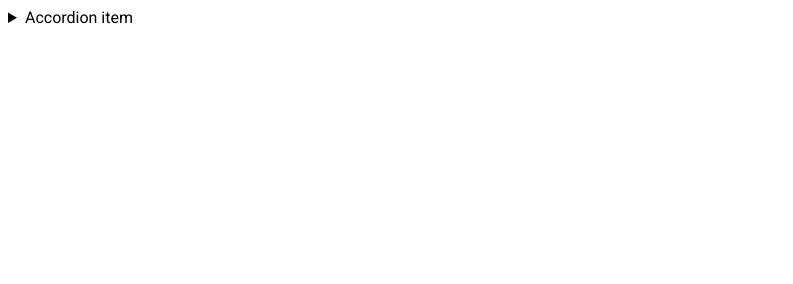
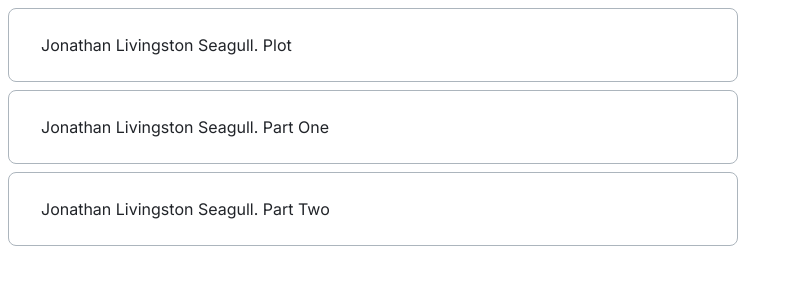
Before and after one commit to js-tasks-ru/htmlcss-20220811_exisego, a website: page 03-lection1/02-accordion/index.html in a window 1280 px wide. Shown: the whole page, without its empty margins (0-793 px from the left). Drawn offline with Linux system fonts and the light colour scheme.

Commit message:
Added styled accordion

```diff
--- a/03-lection1/02-accordion/accordion.css
+++ b/03-lection1/02-accordion/accordion.css
@@ -1 +1,52 @@
 /* Стилизация аккордеона */
+@import url('https://fonts.googleapis.com/css2?family=Inter&display=swap');
+
+@mixin inter-font() {
+    font-family: 'Inter', sans-serif;
+}
+
+p {
+    margin-right: 0;
+}
+
+.accordion {
+    box-sizing: border-box;
+    display: inline-block;
+    border: 1px solid var(--grey-3);
+    border-radius: 8px;
+    width: 730px;
+    padding-bottom: 24px;
+    margin-bottom: 8px;
+    font-size: 16px;
+    font-weight: 400;
+    line-height: 24px;
+}
+
+.accordion__summary {
+    margin-top: 24px;
+    margin-left: 32px;
+    font-family: 'Inter', sans-serif;
+    cursor: pointer;
+    color: var(--black);
+}
+
+.accordion__summary::-webkit-details-marker,
+.accordion__summary::marker { /* нестандартный псевдоэлемент Google Chrome */
+    display: none;
+    content: "";
+}
+
+.accordion__item {
+    margin-left: 32px;
+    margin-bottom: 8px;
+    width: 649px;
+    color: var(--grey-4);
+}
+
+.accordion__item:last-child {
+    margin-bottom: 0;
+}
+
+.accordion__summary, .accordion__item {
+    font-family: 'Inter', sans-serif;
+}
--- a/03-lection1/02-accordion/index.html
+++ b/03-lection1/02-accordion/index.html
@@ -6,12 +6,34 @@
         <link rel="stylesheet" href="./accordion.css">
     </head>
     <body>
-        <details>
-            <summary>
-                Accordion item
+        <details class="accordion">
+            <summary class="accordion__summary">
+                Jonathan Livingston Seagull. Plot
             </summary>
-            <p>
-                Hidden content
+            <p class="accordion__item">
+                The book tells the story of Jonathan Livingston Seagull, a seagull who is bored with daily squabbles over food. Seized by a passion for flight, he pushes himself and learns everything he can about flying. His increasing unwillingness to conform finally results in his expulsion from the flock. Now an outcast, he continues to learn, becoming increasingly pleased with his abilities while leading a peaceful and happy life.
+            </p>
+            <p class="accordion__item">
+                One day Jonathan meets two gulls who take him to a "higher plane of existence" in which there is no heaven, but a better world found through perfection of knowledge. There he meets another seagull who loves to fly. He discovers that his sheer tenacity and desire to learn have made him "pretty well a one-in-a-million bird." In this new place, Jonathan befriends the wisest gull, Chiang, who takes him beyond his previous self-education, and teaches him how to move instantaneously to anywhere else in the Universe. The secret, Chiang says, is to "begin by knowing that you have already arrived."
+            </p>
+            <p class="accordion__item">
+                But unsatisfied with his new life, Jonathan returns to Earth to find others like himself to teach them what he has learned and to spread his love for flight. His mission is successful, and Jonathan gathers around himself a flock of other gulls who have been declared outcasts themselves for not conforming. The first of his students, Fletcher Lynd Seagull, ultimately becomes a teacher in his own right, and Jonathan leaves to teach other flocks.
+            </p>
+        </details>
+        <details class="accordion">
+            <summary class="accordion__summary">
+                Jonathan Livingston Seagull. Part One
+            </summary>
+            <p class="accordion__item">
+                Part One of the book finds young Jonathan Livingston frustrated with the meaningless materialism, conformity, and limitations of the seagull life. He is seized with a passion for flight of all kinds, and his soul soars as he experiments with exhilarating challenges of daring aerial feats. Eventually, his lack of conformity to the limited seagull life leads him into conflict with his flock, and they turn their backs on him, casting him out of their society and exiling him. Not deterred by this, Jonathan continues his efforts to reach higher and higher flight goals, finding he is often successful. But eventually, he can fly no higher. He is then met by two radiant, loving seagulls who explain to him that he has learned much, and that they are there now to teach him more.
+            </p>
+        </details>
+        <details class="accordion">
+            <summary class="accordion__summary">
+                Jonathan Livingston Seagull. Part Two
+            </summary>
+            <p class="accordion__item">
+                Jonathan transcends into a society where all the gulls enjoy flying. He is only capable of this after practicing hard alone for a long time and the first learning process of linking the highly experienced teacher and the diligent student is raised to almost sacred levels. They, regardless of all their immense differences, are sharing something of great importance that can bind them together: "You've got to understand that a seagull is an unlimited idea of freedom, an image of the Great Gull." He realizes that you have to be true to yourself: "You have the freedom to be yourself, your true self, here and now, and nothing can stand in your way."
             </p>
         </details>
     </body>
```
